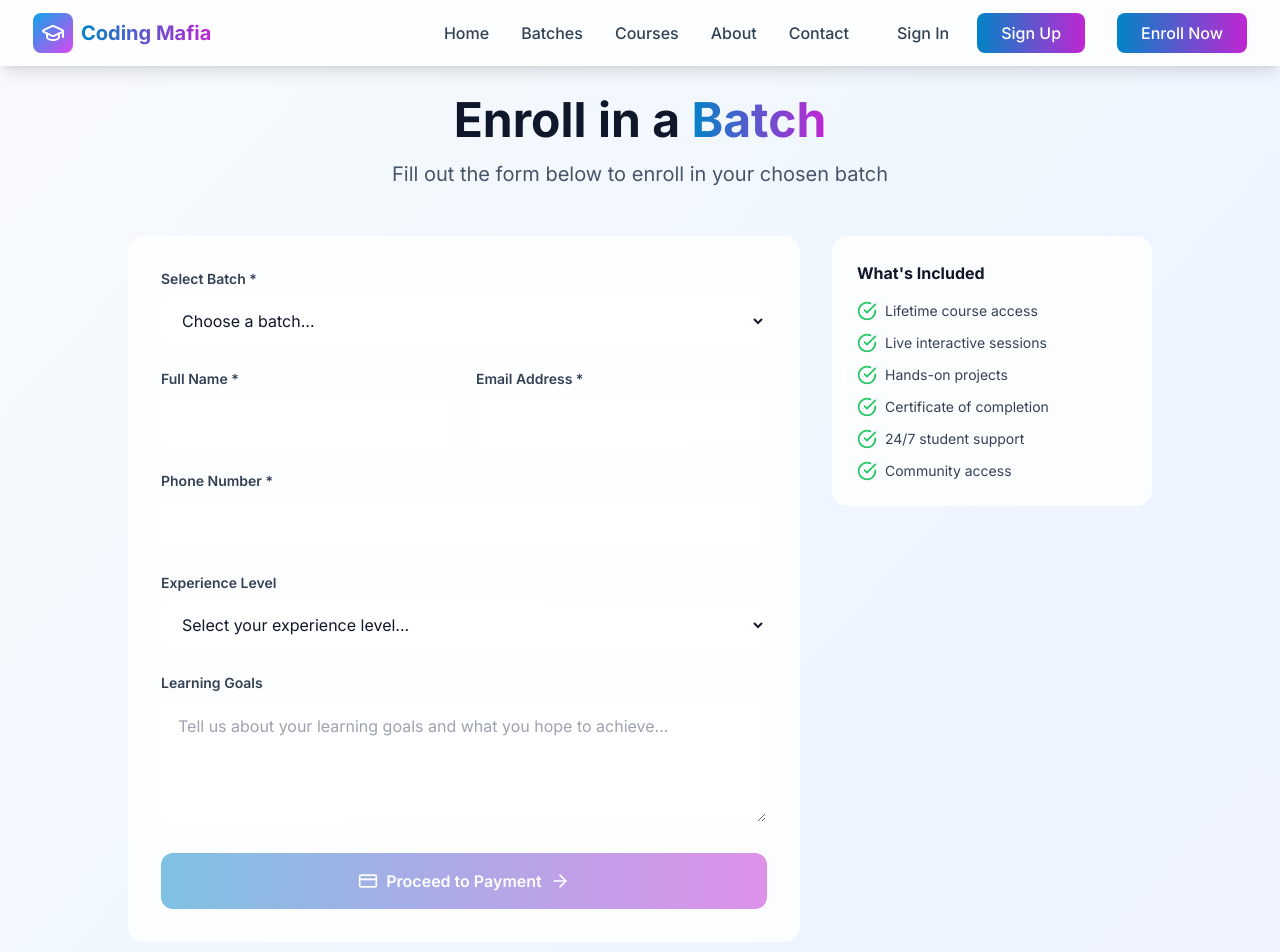
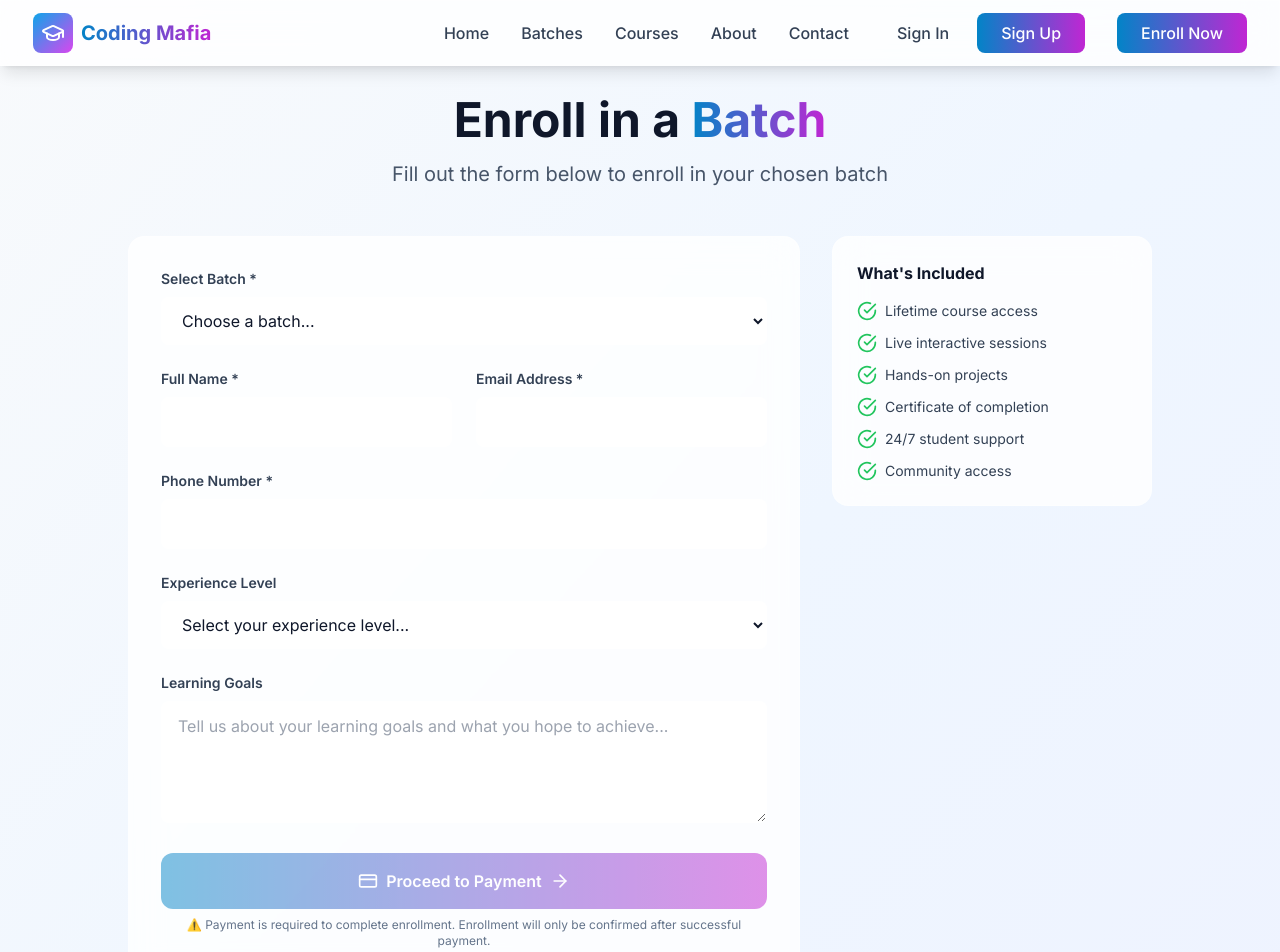
Before and after one commit to bhardwajaditya113/coding-mafia-institute, a Next.js app: page /enroll in a window 1280 px wide. Shown: the top 952 px of the page. Built offline with nearby package versions, Linux system fonts and the light colour scheme.

Commit message:
Add payment requirement safeguards and clear messaging

```diff
--- a/app/enroll/page.tsx
+++ b/app/enroll/page.tsx
@@ -69,6 +69,12 @@ export default function EnrollPage() {
 
     if (!formData.phone) {
       setPaymentError('Phone number is required for payment.')
+      return
+    }
+
+    // Ensure course has a price (payment required)
+    if (!selectedCourse.price || selectedCourse.price <= 0) {
+      setPaymentError('This course requires payment. Please contact support if you believe this is an error.')
       return
     }
 
@@ -388,6 +394,7 @@ export default function EnrollPage() {
                 </div>
               )}
 
+              <div className="space-y-2">
                 <button
                   type="submit"
                   disabled={!selectedCourse || !selectedBatch || isProcessingPayment}
@@ -406,6 +413,10 @@ export default function EnrollPage() {
                     </>
                   )}
                 </button>
+                <p className="text-xs text-center text-slate-500">
+                  ⚠️ Payment is required to complete enrollment. Enrollment will only be confirmed after successful payment.
+                </p>
+              </div>
             </motion.form>
           </div>
 
@@ -442,7 +453,10 @@ export default function EnrollPage() {
                         </span>
                       </div>
                       <div className="text-xs text-slate-500 mt-1">
-                        Payment via Razorpay (Secure)
+                        Payment via Razorpay (Secure) - Required for Enrollment
+                      </div>
+                      <div className="text-xs text-red-600 mt-2 font-medium">
+                        ⚠️ Enrollment will only be confirmed after successful payment
                       </div>
                     </div>
                   </div>
```
Lines whose indentation alone changed are shown as unchanged.
